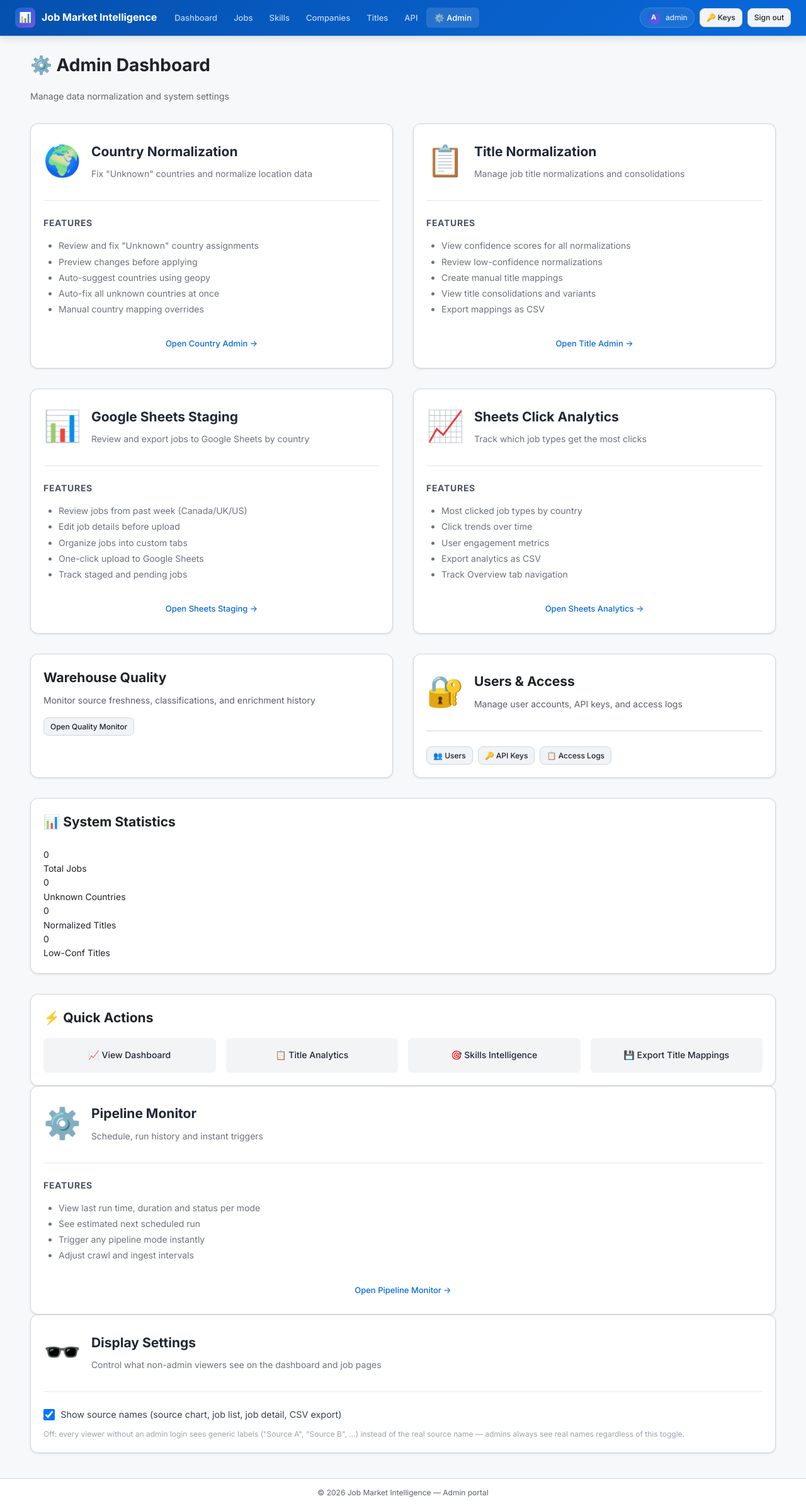
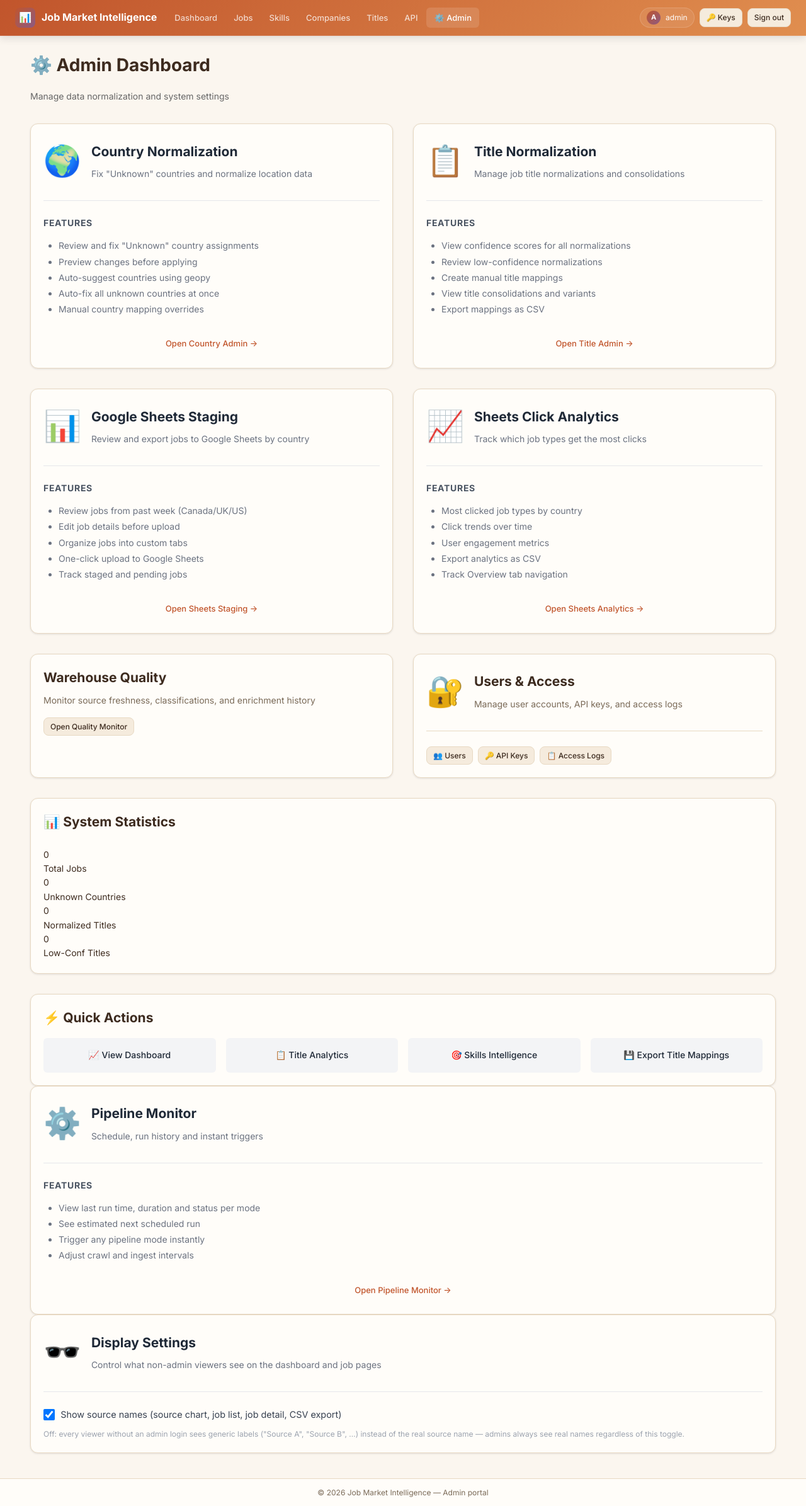
Before and after one commit to mmujtaba0085/job-market-intelligence, a Flask app: page /admin in a window 1280 px wide. Shown: the whole page at 63% size. Run offline with Flask 3, Linux system fonts and the light colour scheme; the visitor is signed in with stand-in values (Sample User, id 1); data comes from the database, SQL or seed files in the repository; data that the repository does not hold is empty.

Commit message:
feat: apply warm amber/terracotta palette to base.html (light mode)

```diff
--- a/templates/base.html
+++ b/templates/base.html
@@ -12,30 +12,30 @@
     <style>
         /* ─── Theme variables ─────────────────────────────────────────── */
         :root {
-            --bg-base:      #f6f8fa;
-            --bg-surface:   #ffffff;
-            --bg-elevated:  #f0f3f7;
-            --bg-hover:     #e8ecf1;
-            --border:       #d0d7de;
-            --border-subtle:#e8ecf1;
-            --text-primary: #1f2328;
-            --text-secondary:#57606a;
-            --text-muted:   #8c959f;
-            --accent:       #0969da;
-            --accent-hover: #0550ae;
-            --accent-bg:    rgba(9,105,218,0.07);
-            --success:      #1a7f37;
-            --success-bg:   rgba(26,127,55,0.08);
-            --warning:      #9a6700;
-            --warning-bg:   rgba(154,103,0,0.08);
-            --danger:       #cf222e;
-            --danger-bg:    rgba(207,34,46,0.08);
-            --purple:       #8250df;
-            --purple-bg:    rgba(130,80,223,0.08);
+            --bg-base:      #FBF6EF;
+            --bg-surface:   #FFFDF9;
+            --bg-elevated:  #F5EBDD;
+            --bg-hover:     #F0E4D0;
+            --border:       #E8D9C3;
+            --border-subtle:#F0E4D0;
+            --text-primary: #3D2B1F;
+            --text-secondary:#7A6A58;
+            --text-muted:   #A69885;
+            --accent:       #C1552C;
+            --accent-hover: #A6431F;
+            --accent-bg:    rgba(193,85,44,0.08);
+            --success:      #4C7A3D;
+            --success-bg:   rgba(76,122,61,0.08);
+            --warning:      #A6740A;
+            --warning-bg:   rgba(166,116,10,0.08);
+            --danger:       #C0392B;
+            --danger-bg:    rgba(192,57,43,0.08);
+            --purple:       #8B5A83;
+            --purple-bg:    rgba(139,90,131,0.08);
             --shadow-sm:    0 1px 3px rgba(31,35,40,0.12);
             --shadow-md:    0 4px 12px rgba(31,35,40,0.12);
             --shadow-lg:    0 8px 24px rgba(31,35,40,0.12);
-            --header-bg:    linear-gradient(135deg, #0550ae 0%, #0969da 100%);
+            --header-bg:    linear-gradient(135deg, #C1552C 0%, #E08E4F 100%);
             --header-border: rgba(255,255,255,0.15);
         }
 
```
